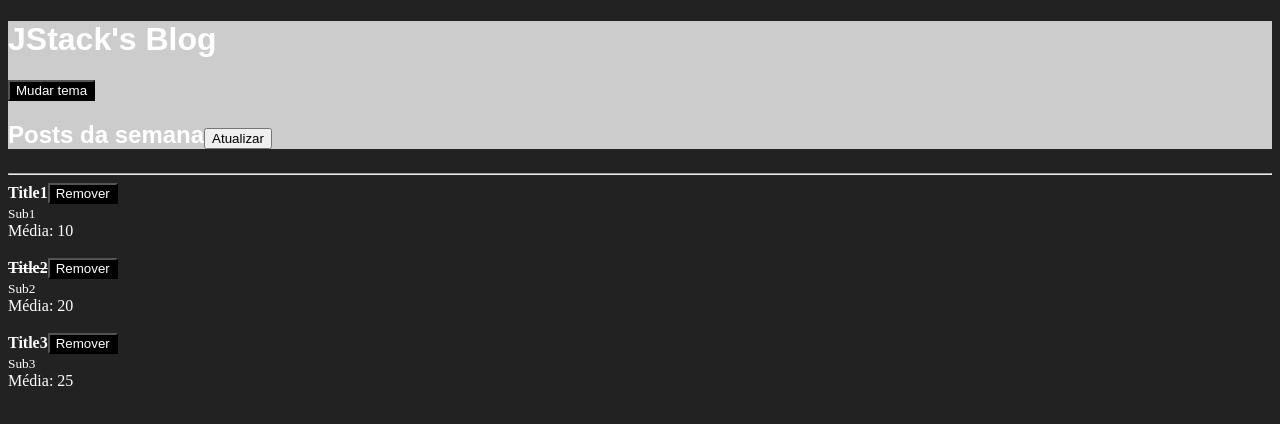
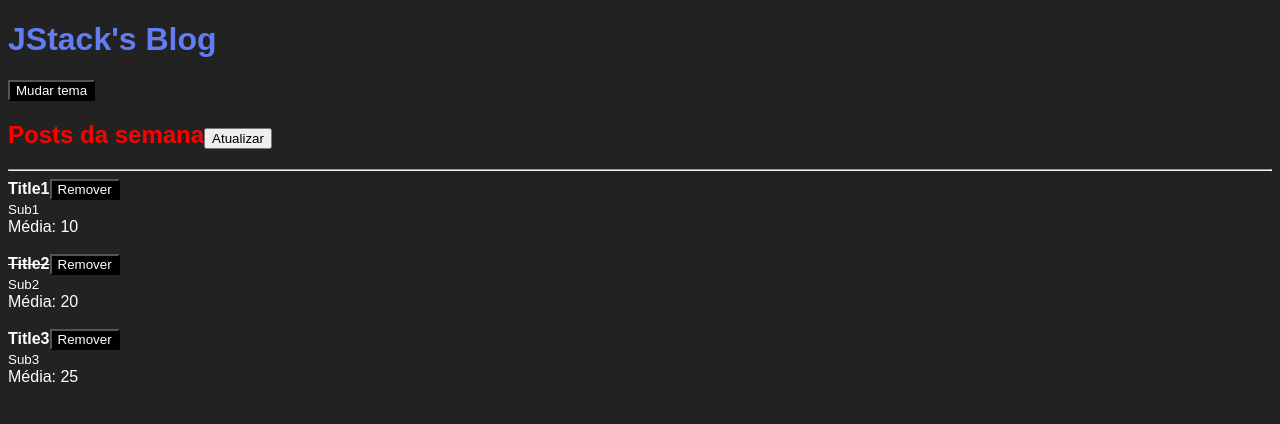
Before and after one commit to eduuk15/ReactFundamentos, a React app: page / in a window 1280 px wide. Shown: the top 424 px of the page. Built offline with nearby package versions, Linux system fonts and the light colour scheme.

Commit message:
entendendo a estilizacao por css modules

```diff
--- /dev/null
+++ b/src/App.css
@@ -0,0 +1,3 @@
+.title {
+    color: #f00;
+}
--- a/src/App.js
+++ b/src/App.js
@@ -4,6 +4,8 @@
 import Post from './Post';
 
 import { ThemeProvider } from "./ThemeContext";
+
+import styles from './App.css';
 
 function App() {
 
@@ -33,7 +35,7 @@
     return (
         <ThemeProvider>
             <Header>
-                <h2>
+                <h2 className={styles.title}>
                     Posts da semana
                     <button onClick={handleRefresh}>Atualizar</button>
                 </h2>
--- /dev/null
+++ b/src/Header.css
@@ -0,0 +1,3 @@
+.title {
+    color: #637BF3
+}
--- a/src/Header.js
+++ b/src/Header.js
@@ -4,18 +4,14 @@
 
 import { ThemeContext } from "./ThemeContext";
 
+import styles from './Header.css';
+
 export default function Header({ title, children }) {
     const { onToggleTheme } = useContext(ThemeContext);
 
     return (
-        <div
-            style={{
-                background: "#ccc",
-                fontFamily: 'sans-serif',
-                marginBottom: '24px'
-            }}
-        >
-            <h1>{title}</h1>
+        <div>
+            <h1 className={styles.title}>{title}</h1>
             <Button onClick={onToggleTheme}>Mudar tema</Button>
             {children}
         </div>
--- a/src/index.css
+++ b/src/index.css
@@ -1,4 +1,5 @@
 body {
     background: #222;
     color: #fff;
+    font-family: sans-serif;
 }
--- a/src/index.js
+++ b/src/index.js
@@ -3,7 +3,7 @@
 
 import App from './App';
 
-import './index.css'
+import './index.css';
 
 ReactDOM.render(
     <App />,
--- a/webpack.config.js
+++ b/webpack.config.js
@@ -24,7 +24,15 @@
             },
             {
                 test: /\.css$/,
-                use: ['style-loader', 'css-loader']
+                use: [
+                    'style-loader',
+                    {
+                        loader: 'css-loader',
+                        options: {
+                            modules: true
+                        }
+                    }
+                ]
             }
         ]
     },
```
